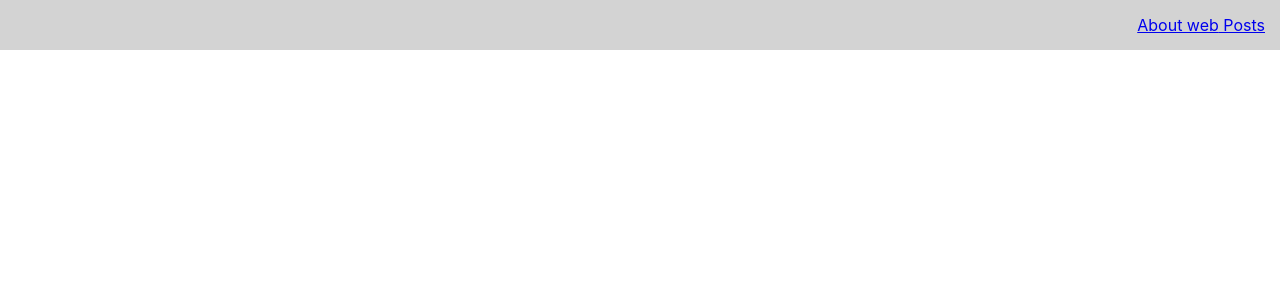
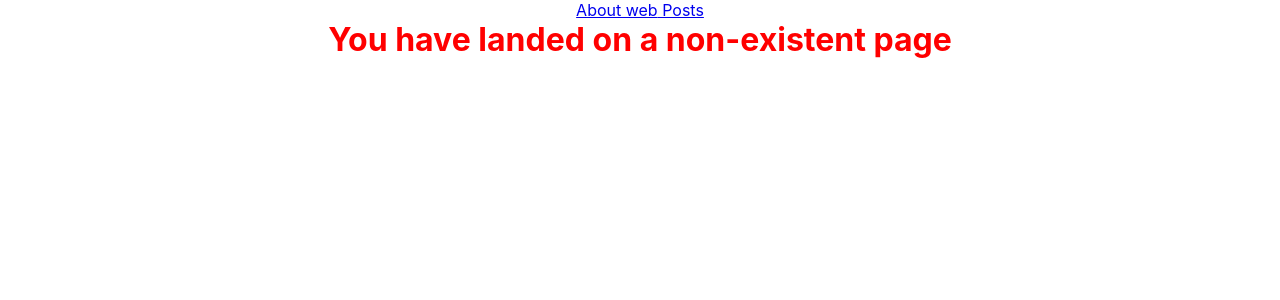
Before and after one commit to Masyak95/post_app, a React (Create React App) app: page /error in a window 1280 px wide. Before the commit this address had no page. Shown: the top 300 px of the page. Built offline with nearby package versions, Linux system fonts and the light colour scheme; the HTML template or start-up script is replaced by a standard one.

Commit message:
code refactoring

```diff
--- a/src/App.js
+++ b/src/App.js
@@ -1,21 +1,13 @@
-import {BrowserRouter, Route, Routes} from "react-router-dom";
-import About from "./pages/About";
-import Posts from "./pages/Posts";
+import {BrowserRouter} from "react-router-dom";
 import "./styles/App.css";
+import Navbar from "./components/UI/navbar/Navbar";
+import AppRouter from "./components/AppRouter/AppRouter";
 
 function App() {
     return (
         <BrowserRouter>
-            <div className={"navbar"}>
-                <div className="navbar__links">
-                    <a href="/about"> About web</a>
-                    <a href="/posts"> Posts</a>
-                </div>
-            </div>
-            <Routes>
-                <Route path="/about" element={<About/>}/>
-                <Route path="/posts" element={<Posts/>}/>
-            </Routes>
+            <Navbar/>
+            <AppRouter/>
         </BrowserRouter>
     );
 }
--- /dev/null
+++ b/src/components/AppRouter/AppRouter.jsx
@@ -0,0 +1,18 @@
+import React from 'react';
+import {Navigate, Route, Routes} from "react-router-dom";
+import About from "../../pages/About";
+import Posts from "../../pages/Posts";
+import Error from "../../pages/Error";
+
+const AppRouter = () => {
+    return (
+        <Routes>
+            <Route path="/about" element={<About />} />
+            <Route path="/posts" element={<Posts />} />
+            <Route path="/error" element={<Error />} />
+            <Route path="/*" element={<Navigate to="/error" />} />
+        </Routes>
+    );
+};
+
+export default AppRouter;
--- a/src/components/PostItem/PostItem.jsx
+++ b/src/components/PostItem/PostItem.jsx
@@ -4,6 +4,9 @@ import MyButton from "../UI/button/MyButton";
 
 
 const PostItem = (props) => {
+
+
+
     return (
         <div className={s.post}>
             <div className="content">
@@ -12,7 +15,8 @@ const PostItem = (props) => {
                     {props.post.body}
                 </div>
             </div>
-            <div className="btn">
+            <div className={s.btn}>
+                <MyButton onClick={()=> props.remove(props.post)}>Open</MyButton>
                 <MyButton onClick={()=> props.remove(props.post)}>Delete</MyButton>
             </div>
         </div>
--- a/src/components/PostItem/PostItem.module.css
+++ b/src/components/PostItem/PostItem.module.css
@@ -7,3 +7,7 @@
     justify-content: space-between;
     align-items: center;
 }
+
+.btn{
+    display: flex;
+}
--- /dev/null
+++ b/src/components/UI/navbar/Navbar.jsx
@@ -0,0 +1,15 @@
+import React from 'react';
+import s from "./Navbar.modal.css"
+
+const Navbar = () => {
+    return (
+        <div className={s.navbar}>
+            <div className={s.link}>
+                <a href="/about"> About web</a>
+                <a href="/posts"> Posts</a>
+            </div>
+        </div>
+    );
+};
+
+export default Navbar;
--- /dev/null
+++ b/src/components/UI/navbar/Navbar.modal.css
@@ -0,0 +1,13 @@
+
+.navbar{
+    height: 50px;
+    width: 100vw;
+    display: flex;
+    align-items: center;
+    padding: 0 15px;
+    background: lightgray;
+}
+
+.link{
+    margin-left: auto;
+}
--- /dev/null
+++ b/src/pages/Error.jsx
@@ -0,0 +1,13 @@
+import React from 'react';
+
+const Error = () => {
+    return (
+        <div>
+            <h1 style={{color: "red"}}>
+                You have landed on a non-existent page
+            </h1>
+        </div>
+    );
+};
+
+export default Error;
--- a/src/styles/App.css
+++ b/src/styles/App.css
@@ -44,17 +44,3 @@
     border: 2px solid darkorange;
     font-weight: bold;
 }
-
-.navbar{
-    height: 50px;
-    width: 100vw;
-    display: flex;
-    align-items: center;
-    padding: 0 15px;
-    background: lightgray;
-}
-
-.navbar__links{
-    margin-left: auto;
-
-}
```
